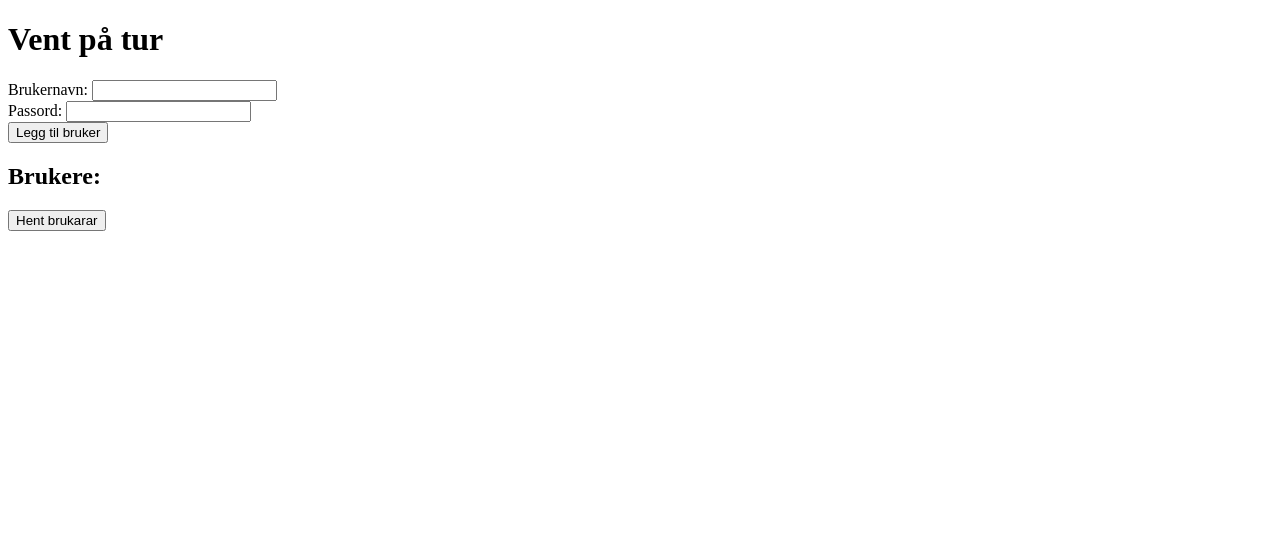
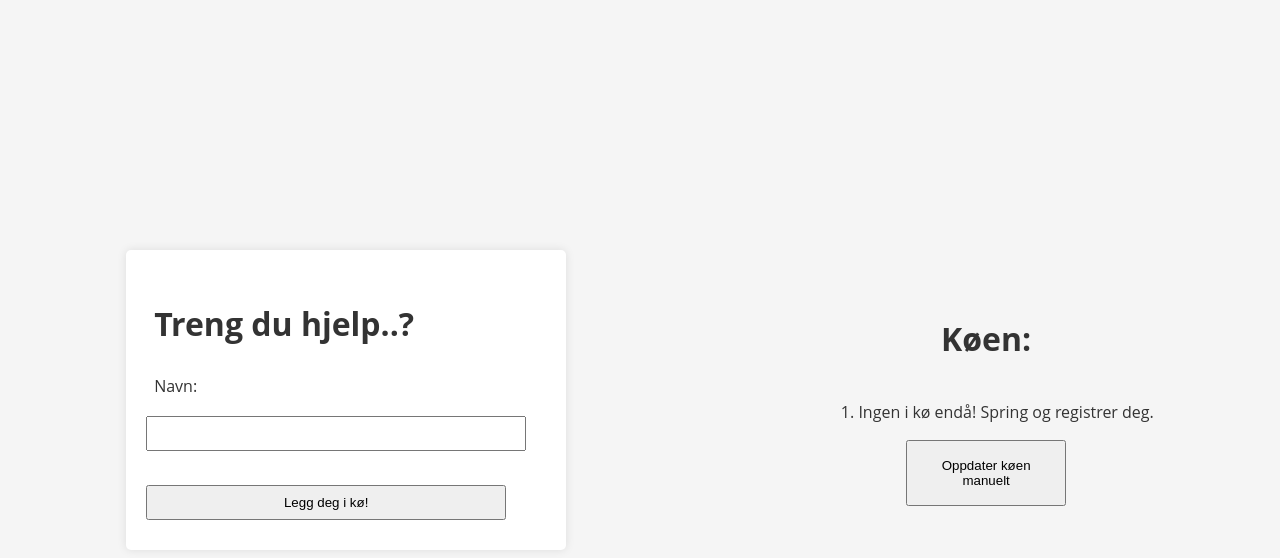
Before and after one commit to hausnes/vent-paa-tur, a website: page public/index.html in a window 1280 px wide. Drawn offline with Linux system fonts and the light colour scheme.

```diff
--- a/public/index.html
+++ b/public/index.html
@@ -5,22 +5,24 @@
     <meta name="viewport" content="width=device-width, initial-scale=1.0">
     <title>Vent på tur</title>
     <script src="kode.js" defer></script>
+    <link rel="stylesheet" href="stilark.css">
 </head>
 <body>
-    <h1>Vent på tur</h1>
-
     <form id="formLeggTilBruker">
-        <label for="brukernavn">Brukernavn:</label>
-        <input type="text" id="brukernavn" name="brukernavn" required>
+        <h1>Treng du hjelp..?</h1>
+        <label for="navn">Navn:</label>
+        <input type="text" id="navn" name="navn" required>
         <br>
-        <label for="passord">Passord:</label>
-        <input type="password" id="passord" name="passord" required>
-        <br>
-        <button type="submit">Legg til bruker</button>
+        <button type="submit">Legg deg i kø!</button>
     </form>
 
-    <h2>Brukere:</h2>
-    <ul id="liste"></ul>
-    <button id="knappHentBrukarar">Hent brukarar</button>
+    <main>
+        <h1>Køen:</h1>
+        <ol id="liste">
+            <!-- fylles ut av JS -->
+            <li>Ingen i kø endå! Spring og registrer deg.</li>
+        </ol>
+        <button id="knappHentBrukarar">Oppdater køen manuelt</button>
+    </main>
 </body>
 </html>
--- a/public/kode.js
+++ b/public/kode.js
@@ -25,7 +25,7 @@
         for (let i = 0; i < users.length; i++) {
             const user = users[i];
             const li = document.createElement("li");
-            li.textContent = user.brukernavn + " (" + user.passord + " )";
+            li.textContent = user.navn;
             liste.appendChild(li);
         }
     }
@@ -36,15 +36,14 @@
 formLeggTilBruker.addEventListener("submit", async (event) => {
     event.preventDefault(); // Hindre standard form submission (SPA)
 
-    const brukernavn = document.getElementById("brukernavn").value;
-    const passord = document.getElementById("passord").value;
+    const navn = document.getElementById("navn").value;
 
     const response = await fetch("/addUser", {
         method: "POST",
         headers: {
             "Content-Type": "application/json"
         },
-        body: JSON.stringify({ brukernavn, passord })
+        body: JSON.stringify({ navn })
     });
 
     if (response.ok) {
--- /dev/null
+++ b/public/stilark.css
@@ -0,0 +1,65 @@
+html, body {
+    margin: 0;
+    padding: 0;
+    font-family: 'Open Sans', sans-serif;
+    font-size: 16px;
+    line-height: 1.5;
+    color: #333;
+    height: 100%;
+}
+
+body {
+    background-color: #f5f5f5;
+    display: flex;
+    flex-direction: row;
+    justify-content: space-around;
+    align-items: center;
+}
+
+#formLeggTilBruker {
+    background-color: #fff;
+    padding: 20px;
+    border-radius: 5px;
+    box-shadow: 0 0 10px rgba(0, 0, 0, 0.1);
+    width: 400px;
+}
+
+#formLeggTilBruker * {
+    margin-bottom: 10px;
+    display: block;
+    width: 90%;
+    padding: 0.5rem;
+}
+
+button {
+    width: 160px;
+    padding: 1rem;
+}
+
+main {
+    display: flex;
+    flex-direction: column;
+    align-items: center;
+}
+
+datalist {
+    display: flex;
+    flex-direction: column;
+    justify-content: space-between;
+    writing-mode: vertical-lr;
+    width: 200px;
+}
+
+option {
+    padding: 0;
+}
+
+input[type="range"] {
+    width: 200px;
+    margin: 0;
+    padding: 0;
+}
+
+#verdiar {
+    margin: -10px;
+}
```
Also changed, not shown: app.js (+11 -9 lines).
